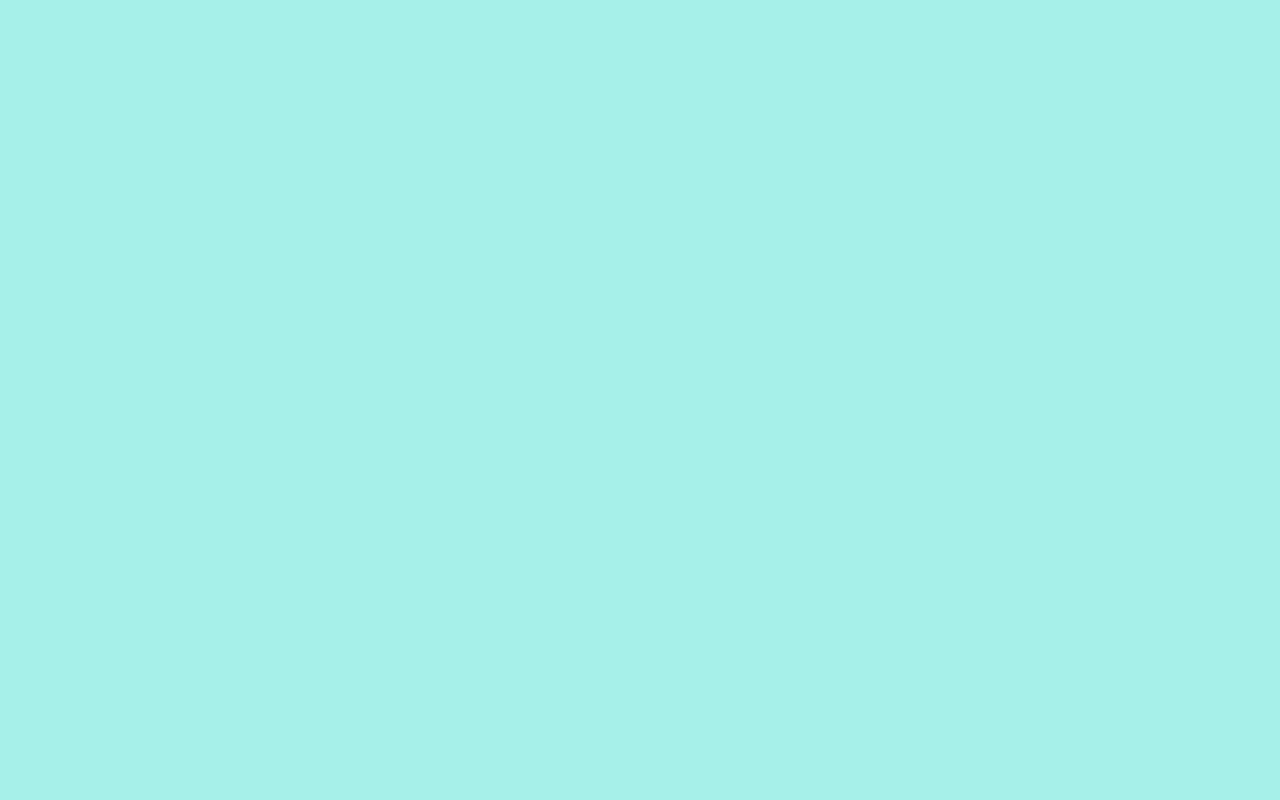
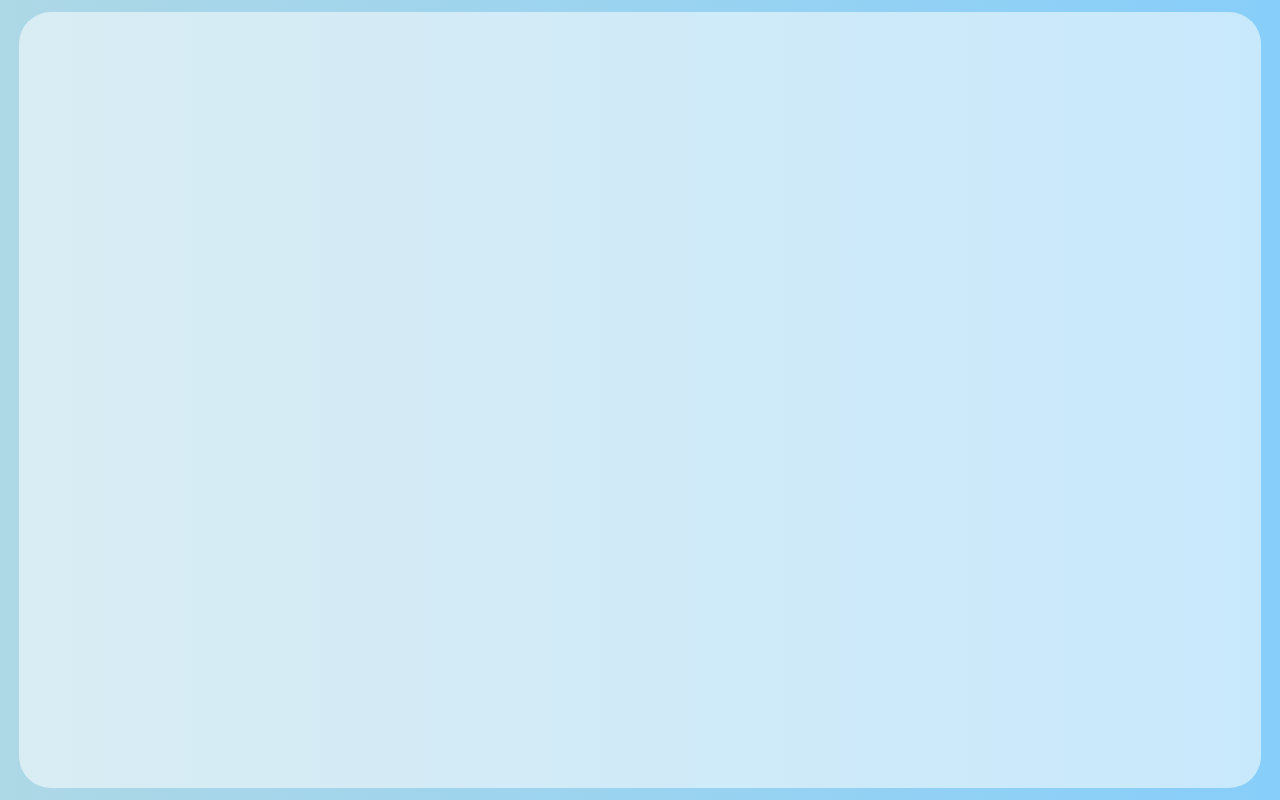
Before and after one commit to sadik033/Learning-ReactJs, a React (Vite) app in the folder Admin-Dashboard/: page / in a window 1280 px wide. Built offline with nearby package versions, Linux system fonts and the light colour scheme.

Commit message:
second commit

```diff
--- a/Admin-Dashboard/src/App.css
+++ b/Admin-Dashboard/src/App.css
@@ -1,11 +1,36 @@
+:root {
+  --yellow: linear-gradient(180deg, #F8D49A -146.42%, #FAD79D -46.42%);
+  --orange: #fca61f;
+  --black: #242d49;
+  --gray: #788097;
+  --purple: linear-gradient(180deg, #BB67FF 0%, #C484F3 100%);
+  --pink: #FF919D;
+  --glass: rgba(255, 255, 255, 0.54);
+  --boxShadow: 0px 19px 60px rgb(0 0 0 / 8%);
+  --smboxShadow: -79px 51px 60px rgba(0, 0, 0, 0.08);
+  --activeItem: #f799a354;
+}
+
 *{
   margin: 0;
   padding: 0;
   box-sizing: border-box;
-  background: rgba(117, 232, 222, 0.639);
+  background: linear-gradient(to right, #add8e6, #87cefa);
 }
 
 .App{
- background: beige;
   font-family: "Inter", sans-serif;
+  height: 100vh;
+  display: flex;
+  align-items: center;
+  justify-content: center;
 }
+.AppGlass{
+  display: grid;
+  height: 97%;
+  width: 97%;
+  border-radius: 2rem;
+  background: var(--glass);
+  overflow: hidden;
+  grid-template-columns: 11rem auto 20rem;
+}
--- a/Admin-Dashboard/src/App.jsx
+++ b/Admin-Dashboard/src/App.jsx
@@ -4,7 +4,9 @@ import React from 'react'
 function App() {
     return (
       <div className='App'>
+        <div className="AppGlass">
 
+        </div>
       </div>
 
   )
```
Also changed, not shown: Admin-Dashboard/src/component/Sidebar/Sidebar.jsx (added, +9 -0 lines), Admin-Dashboard/src/component/Sidebar/Sidebar.css (added).
